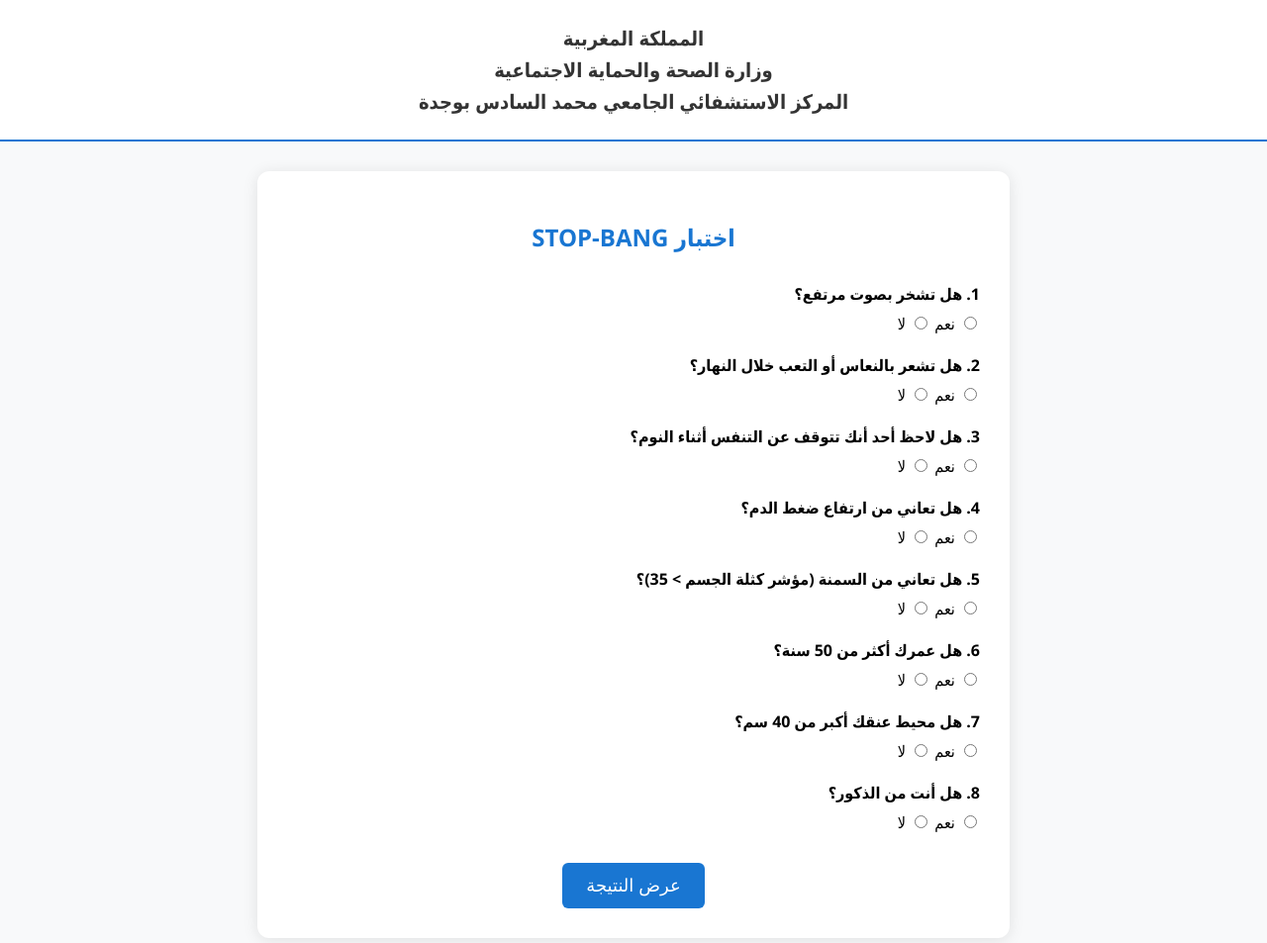
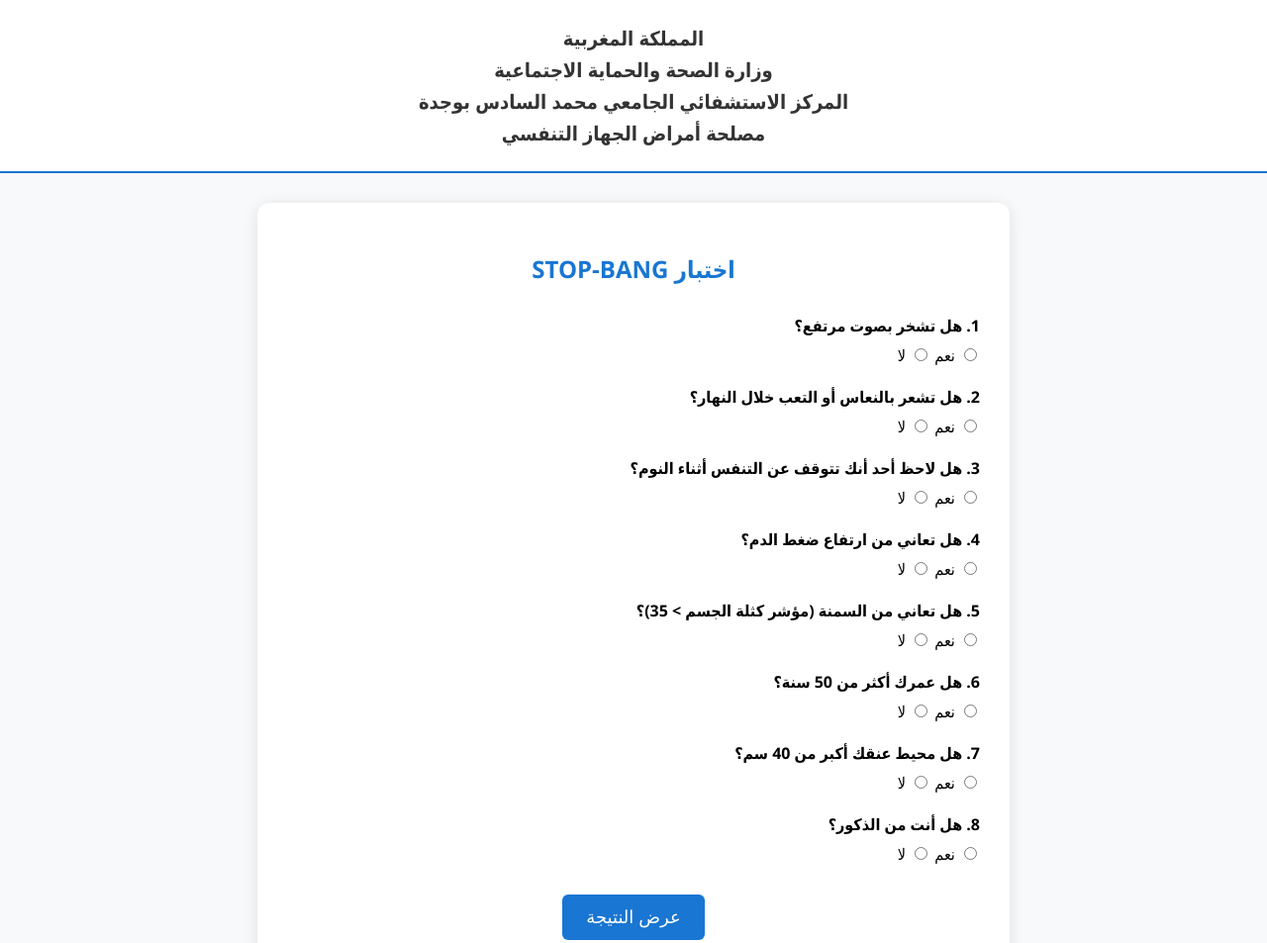
Before and after one commit to mohammedlak/stop-bang-test, a plain HTML site: page index.html in a window 1280 px wide. Shown: the top 953 px of the page at 99% size. Drawn offline with Linux system fonts and the light colour scheme.

Commit message:
Update index.html

```diff
--- a/index.html
+++ b/index.html
@@ -84,6 +84,7 @@
     <h1>المملكة المغربية</h1>
     <h1>وزارة الصحة والحماية الاجتماعية</h1>
     <h1>المركز الاستشفائي الجامعي محمد السادس بوجدة</h1>
+    <h1>مصلحة أمراض الجهاز التنفسي</h1>
   </div>
 
   <div class="container">
```
